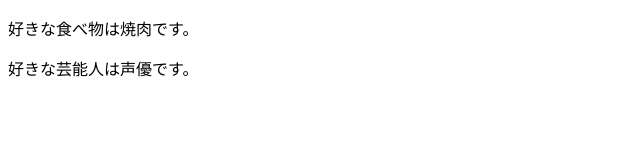
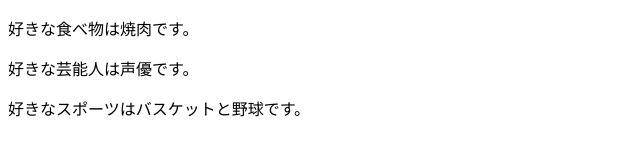
Before and after one commit to kaiki89/command-practice, a plain HTML site: page index.html in a window 1280 px wide. Shown: the whole page, without its empty margins (0-640 px from the left). Drawn offline with Linux system fonts and the light colour scheme.

Commit message:
好きなスポーツを追記&修正

```diff
--- a/index.html
+++ b/index.html
@@ -8,7 +8,7 @@
 <body>
     <p>好きな食べ物は焼肉です。</p>
     <p>好きな芸能人は声優です。</p>
-    <p></p>
+    <p>好きなスポーツはバスケットと野球です。</p>
 
 </body>
 </html>
```
